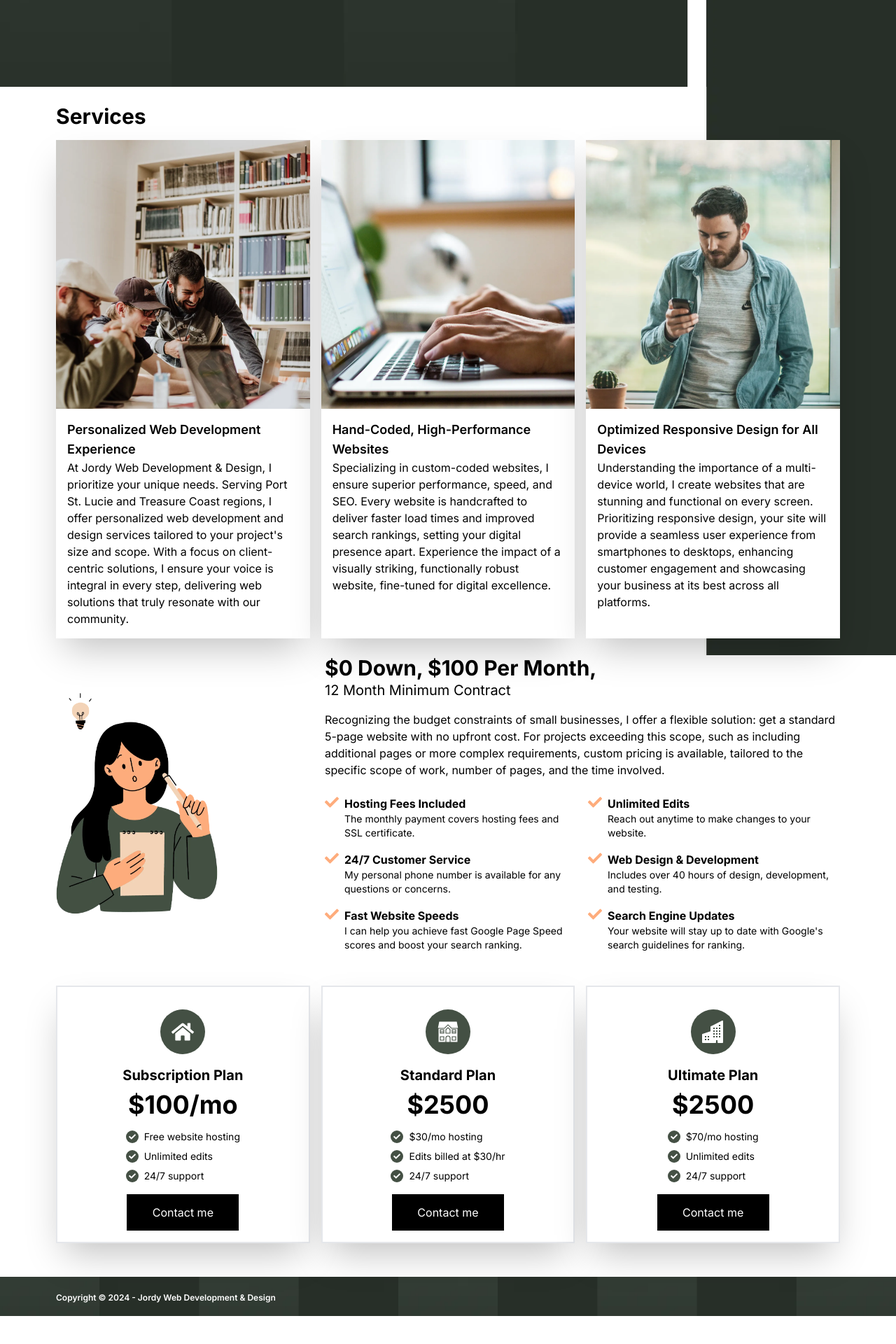
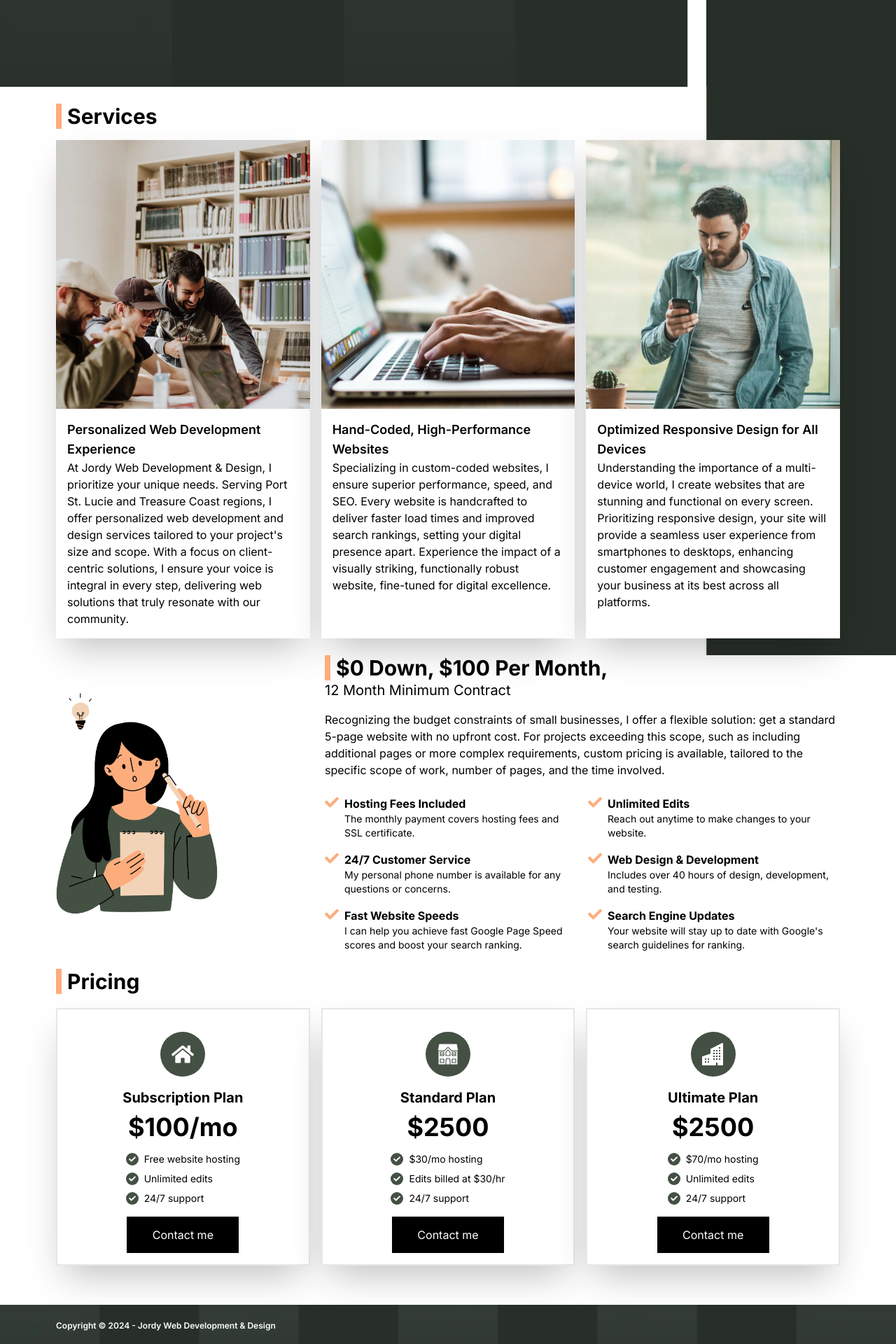
Before and after one commit to jordanwhiguera/web-dev, a Next.js app: page / in a window 1280 px wide. Shown: the part 676-2596 px from the top of the page at 70% size. Before the commit the page ends 2556 px from the top, so only its background shows below. Built offline with nearby package versions, Linux system fonts and the light colour scheme.

Commit message:
added heading to pricing sec

```diff
--- a/app/components/Contact/ContactSection.tsx
+++ b/app/components/Contact/ContactSection.tsx
@@ -45,7 +45,9 @@ const ContactSection: React.FC = () => {
         {/* Text */}
         <div className="flex-1 space-y-4">
           <div className="md:pr-24">
-            <h2 className="text-4xl font-bold mb-4 text-black">GET IN TOUCH</h2>
+            <h2 className="text-4xl font-bold mb-4 text-black ">
+              GET IN TOUCH
+            </h2>
             <p className="mb-6 text-black">
               Hello! I&apos;m Jordan Higuera, and I&apos;m here to assist you.
               Below, you&apos;ll find all the ways you can reach me. Whether you
--- a/app/components/Home/Card.tsx
+++ b/app/components/Home/Card.tsx
@@ -45,7 +45,9 @@ const Card: React.FC = () => {
     <Container className="bg-new-side">
       <div className="py-6">
         <div className="flex justify-between items-center mb-4">
-          <h2 className="text-3xl font-bold text-black">Services</h2>
+          <h2 className="text-3xl font-bold text-black border-l-8 pl-2 border-[#feac7c]">
+            Services
+          </h2>
         </div>
         <div className="grid md:grid-cols-2 lg:grid-cols-3 gap-4">
           {cardItems.map((item) => (
--- a/app/components/Home/Feature.tsx
+++ b/app/components/Home/Feature.tsx
@@ -43,7 +43,7 @@ const PricingSection: React.FC = () => {
         <div className="md:w-2/3">
           {" "}
           {/* Take up half the width on medium screens */}
-          <h2 className="text-3xl font-bold text-black">
+          <h2 className="text-3xl font-bold text-black border-l-8 pl-2 border-[#feac7c]">
             $0 Down, $100 Per Month,
           </h2>
           <p className="text-xl text-black">12 Month Minimum Contract</p>
--- a/app/components/Home/PricingTable.tsx
+++ b/app/components/Home/PricingTable.tsx
@@ -34,13 +34,17 @@ const PricingTable: React.FC = () => {
 
   return (
     <Container>
-      <div
-        id="pricing"
-        className="grid md:grid-cols-2 lg:grid-cols-3 gap-4 py-4"
-      >
-        {plans.map((plan, index) => (
-          <PricingCard key={index} plan={plan} />
-        ))}
+      <div id="pricing" className="py-6 ">
+        <div className="flex justify-between items-center mb-4 lg:-mb-3">
+          <h2 className="text-3xl font-bold text-black border-l-8 pl-2 border-[#feac7c]">
+            Pricing
+          </h2>
+        </div>
+        <div className="grid md:grid-cols-2 lg:grid-cols-3 gap-4">
+          {plans.map((plan, index) => (
+            <PricingCard key={index} plan={plan} />
+          ))}
+        </div>
       </div>
     </Container>
   );
```
